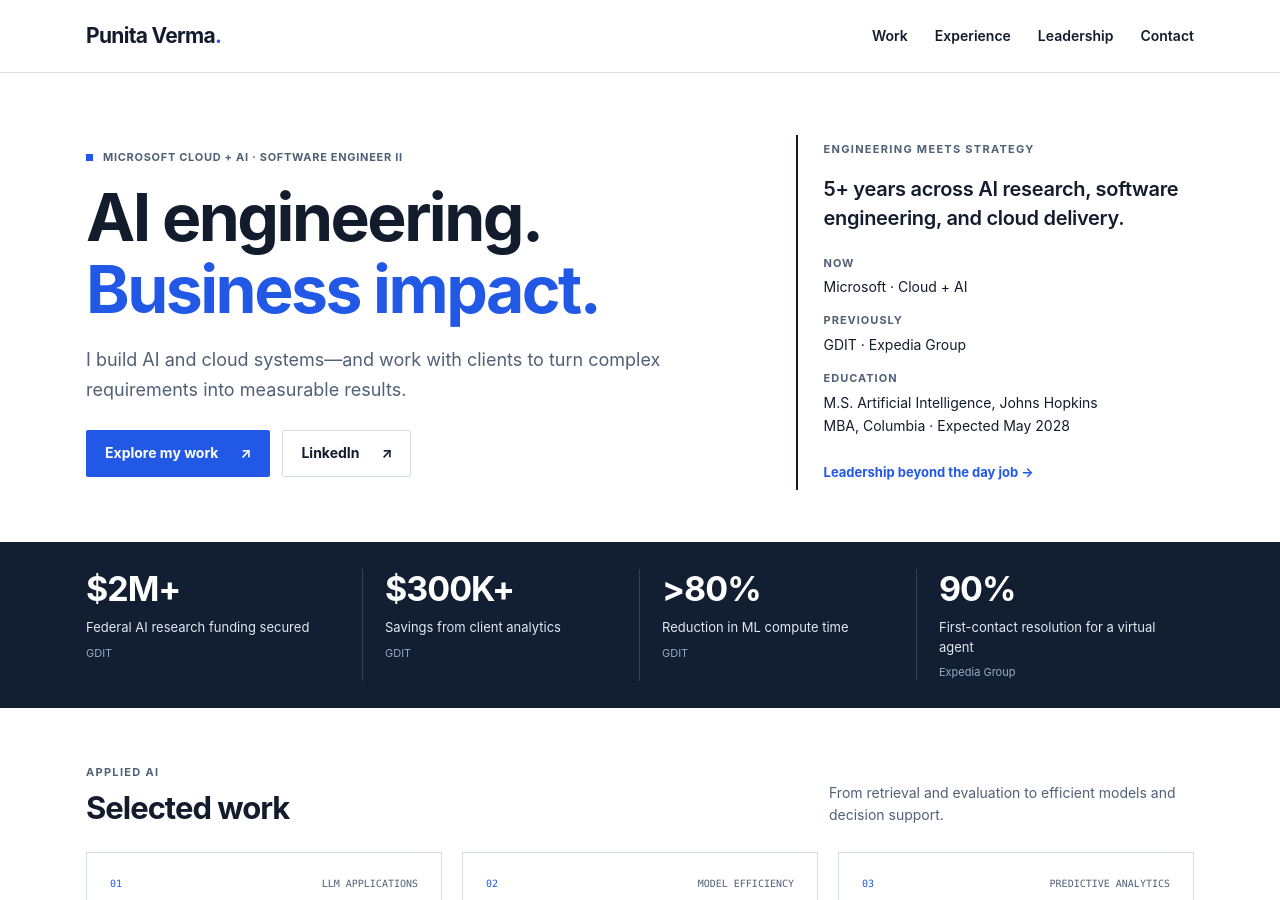
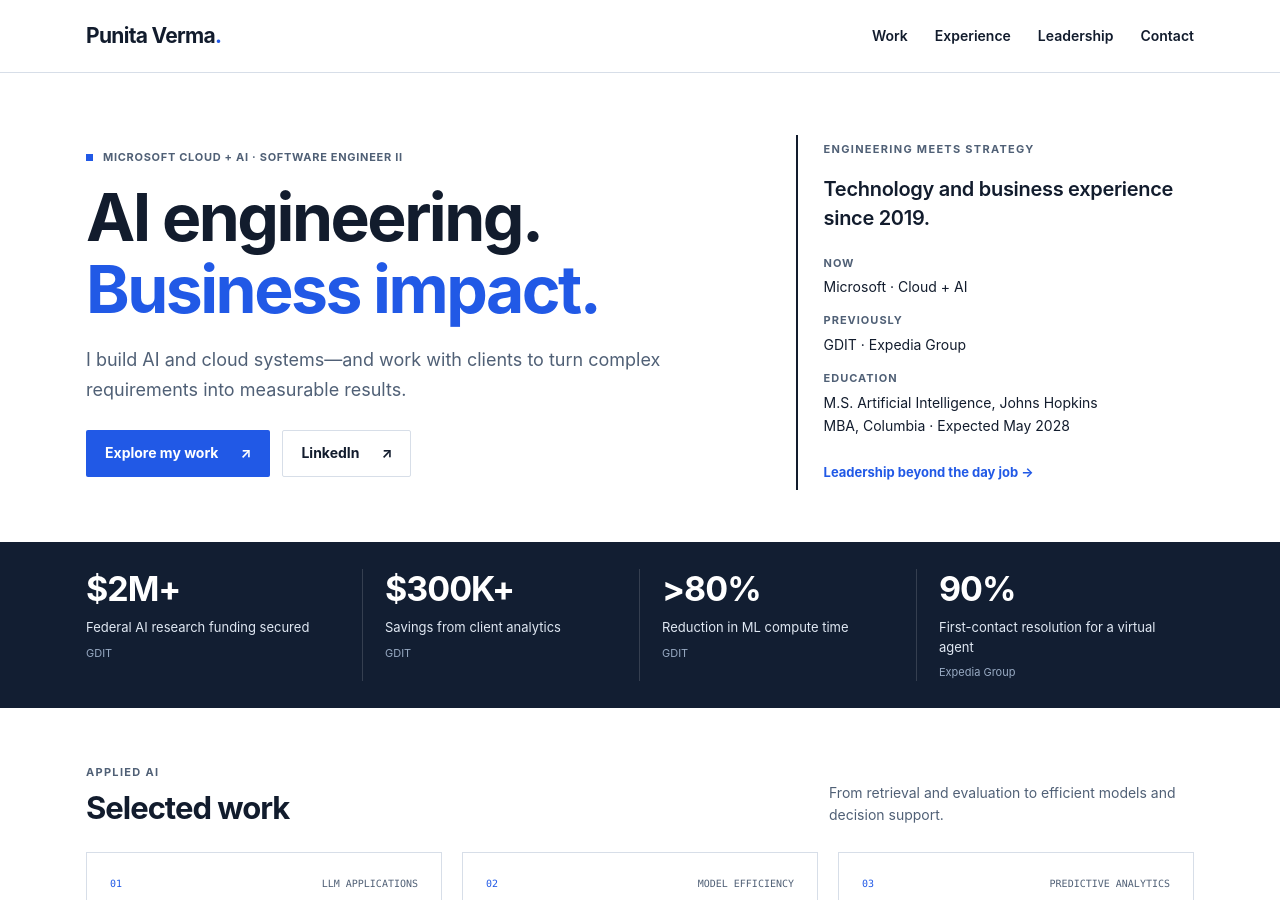
Before and after one commit to p9verma/punitaverma9.github.io, a Jekyll site: the page built from index.html, in a window 1280 px wide and 900 px high. Built offline with Jekyll 4.4.1, drawn with Linux system fonts in a browser that asks for light colours.

Commit message:
Reflect broader technology and business experience since 2019

```diff
--- a/_layouts/about.html
+++ b/_layouts/about.html
@@ -123,7 +123,7 @@
         <div class="about-details">
           <div>
             <strong>Experience</strong>
-            <p>5+ years in AI, software, and cloud engineering</p>
+            <p>Technology and business experience since 2019</p>
           </div>
           <div>
             <strong>Education</strong>
--- a/_layouts/default.html
+++ b/_layouts/default.html
@@ -26,7 +26,7 @@
     </div>
     <aside class="profile-brief" aria-label="Professional background">
       <p class="mini-label">Engineering meets strategy</p>
-      <p class="brief-lead">5+ years across AI research, software engineering, and cloud delivery.</p>
+      <p class="brief-lead">Technology and business experience since 2019.</p>
       <dl><div><dt>Now</dt><dd>Microsoft · Cloud + AI</dd></div><div><dt>Previously</dt><dd>GDIT · Expedia Group</dd></div><div><dt>Education</dt><dd>M.S. Artificial Intelligence, Johns Hopkins<br>MBA, Columbia · Expected May 2028</dd></div></dl>
       <a class="text-link" href="#leadership">Leadership beyond the day job <span aria-hidden="true">→</span></a>
     </aside>
```
